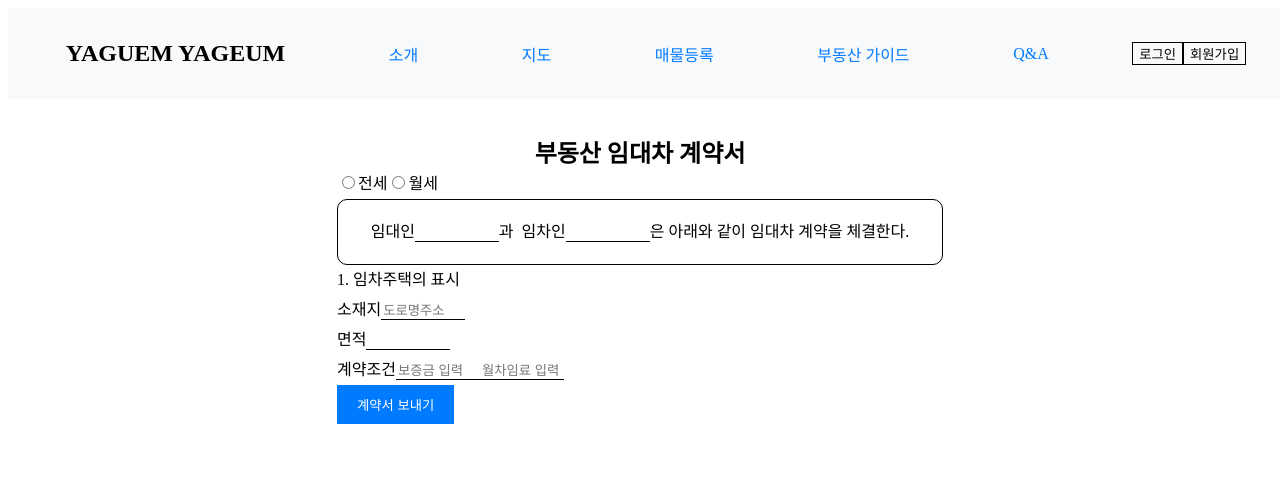
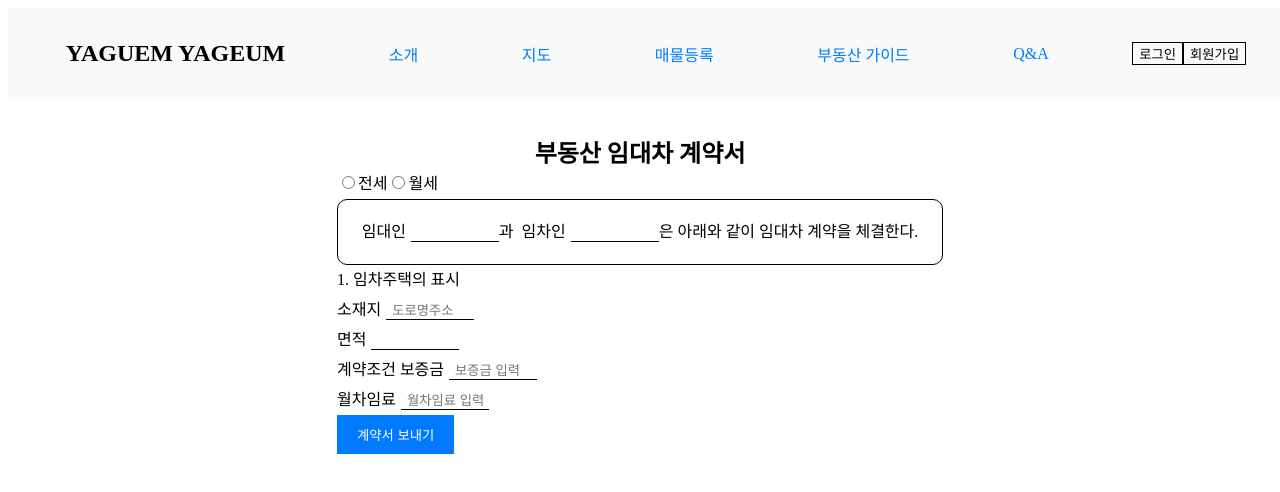
Before and after one commit to YAGEUM-YAGEUM/Yageum_Frontend, a Next.js app: page /mypage in a window 1280 px wide. Shown: the top 492 px of the page. Built offline with nearby package versions, Linux system fonts and the light colour scheme.

Commit message:
fix: contract register 수정

```diff
--- a/src/components/contact/contactForm.tsx
+++ b/src/components/contact/contactForm.tsx
@@ -45,6 +45,8 @@ const Input = styled.input`
   border-bottom: solid 1px black;
   outline: none;
   width: 80px;
+  margin-left: 5px;
+  padding-left: 6px;
   /* margin: 5px; */
   /* padding: 5px; */
 `;
@@ -69,32 +71,59 @@ interface FormData {
 
 function ContactForm() {
   const { register, handleSubmit } = useForm<FormData>();
-  // {...register('leaseType')}
 
   const onSubmit = (data: FormData) => {
-    console.log(data);
-    console.log(register);
+    console.log(data, '?');
+    console.log(register, 'zz');
   };
+  const leaseTypeReg = register('leaseType');
+  const lessorNameReg = register('lessorName');
+  const lesseeNameReg = register('lesseeName');
+  const addressReg = register('address');
 
   return (
     <FormContainer onSubmit={handleSubmit(onSubmit)}>
       <Title>부동산 임대차 계약서</Title>
       <ContractBody>
         <TypeInput>
-          <input type="radio" value="전세" name="leaseType" />
+          <input
+            type="radio"
+            value="전세"
+            onChange={leaseTypeReg.onChange}
+            onBlur={leaseTypeReg.onBlur}
+            ref={leaseTypeReg.ref}
+            name="leaseType"
+          />
           전세
-          <input type="radio" value="월세" name="leaseType" />
+          <input
+            type="radio"
+            value="월세"
+            onChange={leaseTypeReg.onChange}
+            onBlur={leaseTypeReg.onBlur}
+            ref={leaseTypeReg.ref}
+            name="leaseType"
+          />
           월세
         </TypeInput>
         <Declaration>
           <div>
             <Label>임대인</Label>
-            <Input name="lessorName" />
+            <Input
+              name="lessorName"
+              onChange={lessorNameReg.onChange}
+              onBlur={lessorNameReg.onBlur}
+              ref={lessorNameReg.ref}
+            />
           </div>
           과&nbsp;&nbsp;
           <div>
             <Label>임차인</Label>
-            <Input name="lesseeName" />
+            <Input
+              name="lesseeName"
+              onChange={lesseeNameReg.onChange}
+              onBlur={lesseeNameReg.onBlur}
+              ref={lesseeNameReg.ref}
+            />
           </div>
           은 아래와 같이 임대차 계약을 체결한다.
         </Declaration>
@@ -102,15 +131,24 @@ function ContactForm() {
           <div>1. 임차주택의 표시</div>
           <div>
             <Label>소재지</Label>
-            <Input name="address" placeholder="도로명주소" />
+            <Input
+              name="address"
+              placeholder="도로명주소"
+              onChange={addressReg.onChange}
+              onBlur={addressReg.onBlur}
+              ref={addressReg.ref}
+            />
           </div>
           <div>
             <Label>면적</Label>
             <Input name="area" />
           </div>
           <div>
-            <Label>계약조건</Label>
+            <Label>계약조건 보증금</Label>
             <Input name="deposit" type="text" placeholder="보증금 입력" />
+          </div>
+          <div>
+            <Label>월차임료</Label>
             <Input name="monthlyRent" type="text" placeholder="월차임료 입력" />
           </div>
         </Information>
```
